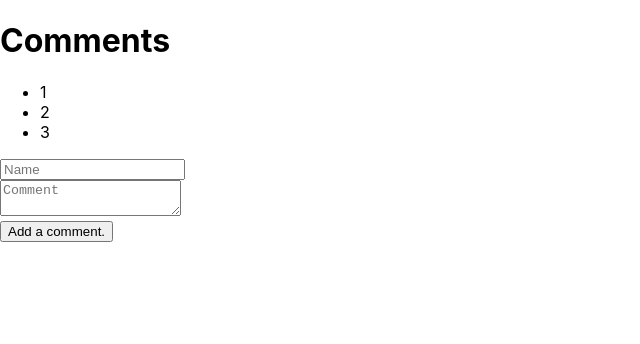
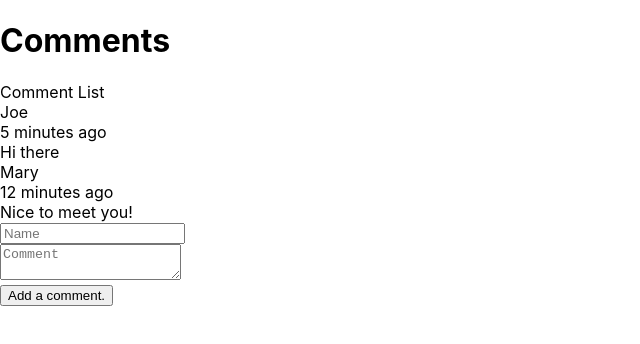
Before and after one commit to stellaqx/react-basic, a React (Create React App) app: page / in a window 1280 px wide. Shown: the top 344 px of the page, without its empty margins (0-640 px from the left). Built offline with nearby package versions, Linux system fonts and the light colour scheme.

Commit message:
Using props to pass from parent to child component, starting from index.js CommentBox, to CommentList, and finally loop into Comment. Note, cannot use the same props name for some reason.

```diff
--- a/src/comment/CommentBox.js
+++ b/src/comment/CommentBox.js
@@ -12,7 +12,7 @@ class CommentBox extends React.Component {
             <div className="ui comments">
                 <h1>Comments</h1>
                 <div className="ui divider">
-                    <CommentList />
+                    <CommentList comments={this.props.data}/>
                     <CommentForm />
                 </div>
             </div>
--- a/src/comment/CommentList.js
+++ b/src/comment/CommentList.js
@@ -1,17 +1,30 @@
 'use strict';
 
 import React from 'react';
+import Comment from './Comment';
 
+/*
+<Comment author="Joe" date="5 minutes ago">Hi there!</Comment>
+<Comment author="Chris" date="12 hours ago">What a nice day~</Comment>
+<Comment author="Zion" date="2 days ago">XDD</Comment>
+in this.props.data, each element in the json array, is a map of key-value
+*/
 class CommentList extends React.Component {
     render() {
+        let commentNodes = this.props.comments.map(
+            comment => {
+                return (
+                    <Comment author={comment.author} date={comment.date}>
+                        {comment.text}
+                    </Comment>
+                );
+            }
+        );
+        console.log(this.props.data);
         // JSX
         return (
-            <div className="ui commentList">
-                <ul>
-                    <li>1</li>
-                    <li>2</li>
-                    <li>3</li>
-                </ul>
+            <div className="ui commentList"> Comment List
+                {commentNodes}
             </div>
         );
     }
--- a/src/index.js
+++ b/src/index.js
@@ -5,9 +5,15 @@ import App from './App';
 import CommentBox from './comment/CommentBox';
 import * as serviceWorker from './serviceWorker';
 
+// simulate how server communicate back the comment
+var comments = [
+    {"author":"Joe", "date":"5 minutes ago", "text":"Hi there"},
+    {"author":"Mary", "date":"12 minutes ago", "text":"Nice to meet you!"},
+];
+
 ReactDOM.render(
   <React.StrictMode>
-    <CommentBox />
+    <CommentBox data={comments} />
   </React.StrictMode>,
   document.getElementById('root')
 );
```
